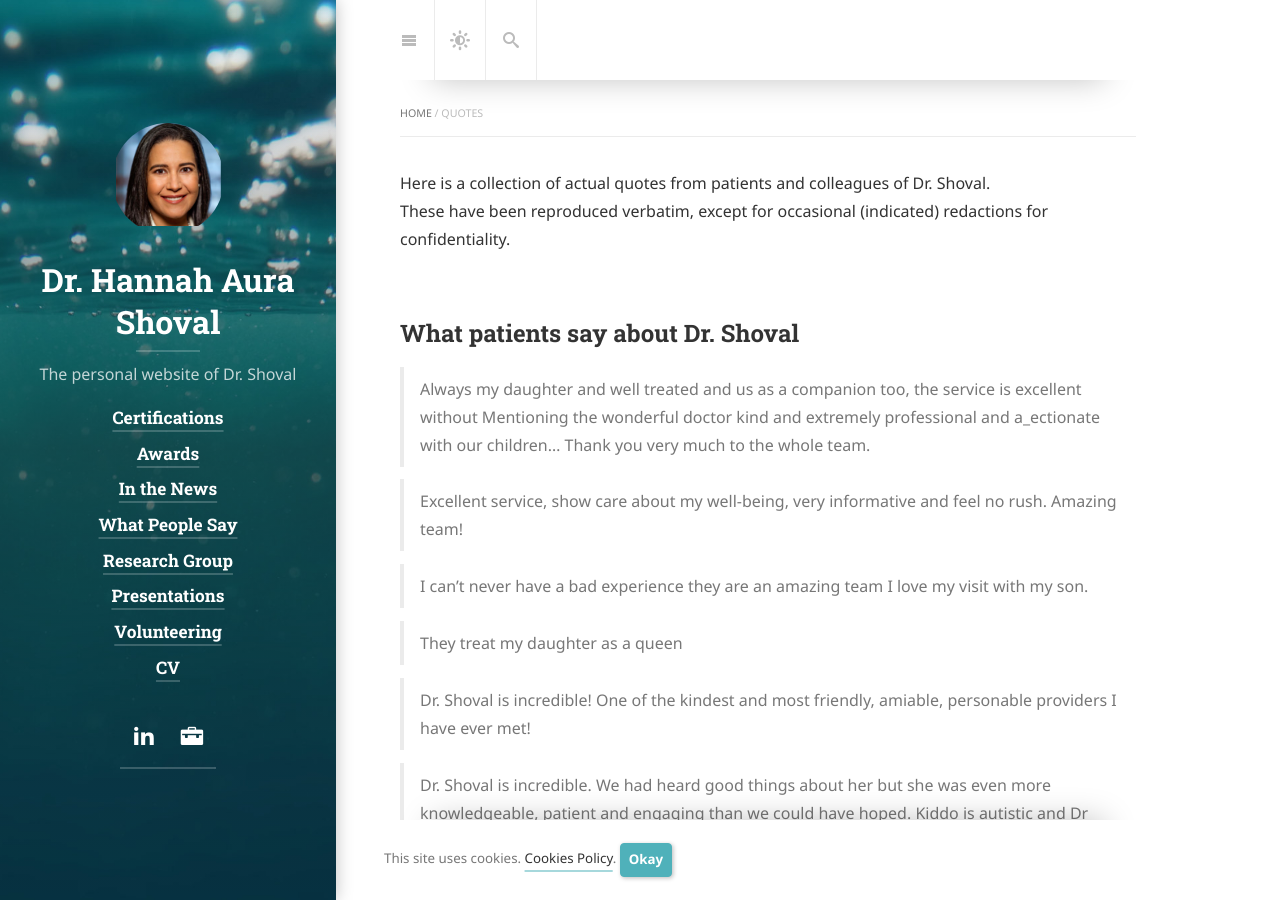
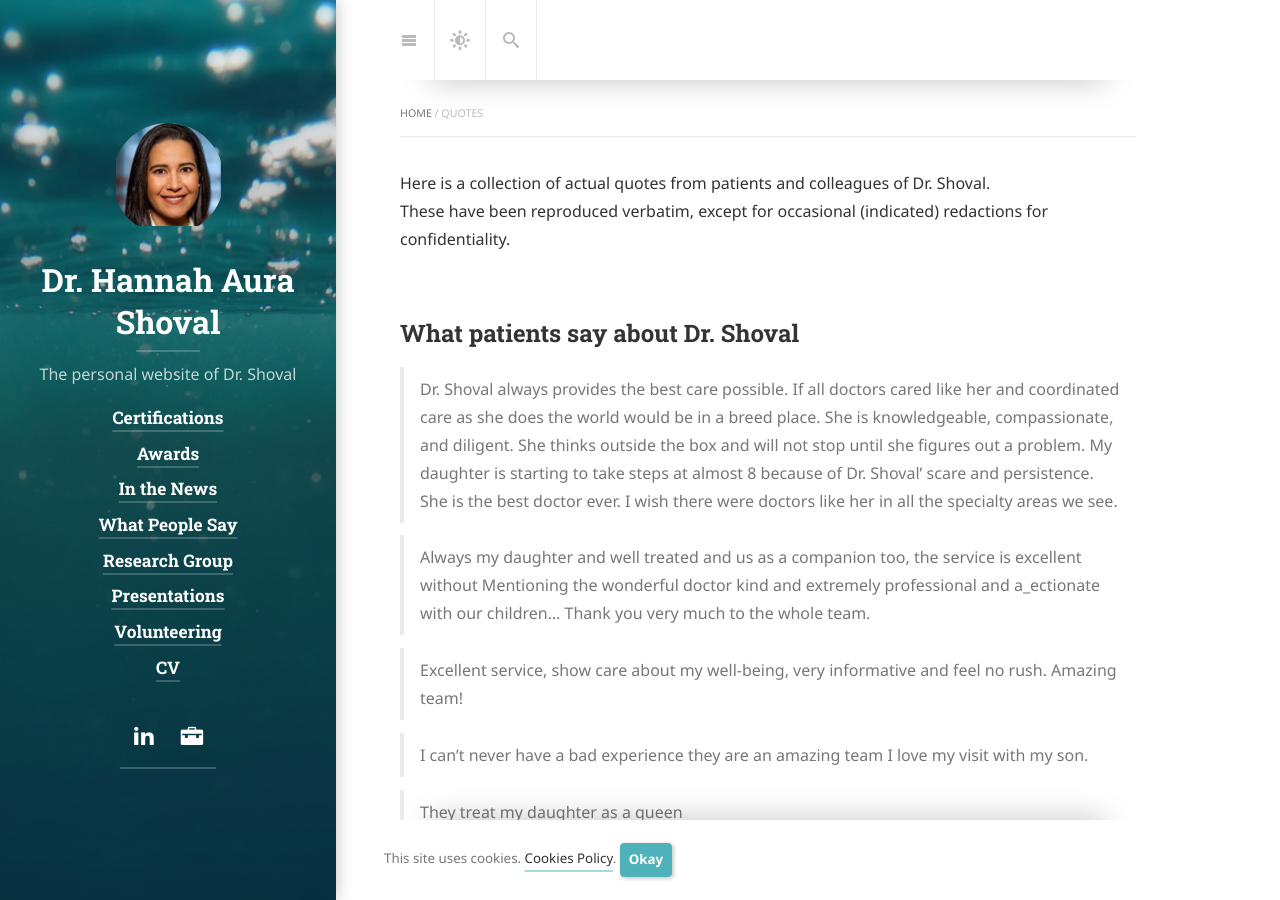
Before and after one commit to physiatry/physiatry.github.io, a Jekyll site: the page built from quotes.md, in a window 1280 px wide and 900 px high. Built offline with Jekyll 4.4.1, drawn with Linux system fonts in a browser that asks for light colours; cached includes are drawn as plain includes; nearby versions of some CDN libraries; some web fonts are replaced; library files that are not in the unit come from our copies.

Commit message:
add patient quote
Signed-off-by: Avi Shinnar <shinnar@us.ibm.com>

```diff
--- a/quotes.md
+++ b/quotes.md
@@ -10,6 +10,15 @@ These have been reproduced verbatim, except for occasional (indicated) redaction
 {:toc .large-only}
 
 ## What patients say about Dr. Shoval
+
+> Dr. Shoval always provides the best care possible. If all doctors
+  cared like her and coordinated care as she does the world would be
+  in a breed place. She is knowledgeable, compassionate, and
+  diligent. She thinks outside the box and will not stop until she
+  figures out a problem. My daughter is starting to take steps at
+  almost 8 because of Dr. Shoval' scare and persistence. She is the
+  best doctor ever. I wish there were doctors like her in all the
+  specialty areas we see.
 
 > Always my daughter and well treated and us as a companion too, the
   service is excellent without Mentioning the wonderful doctor kind
```
